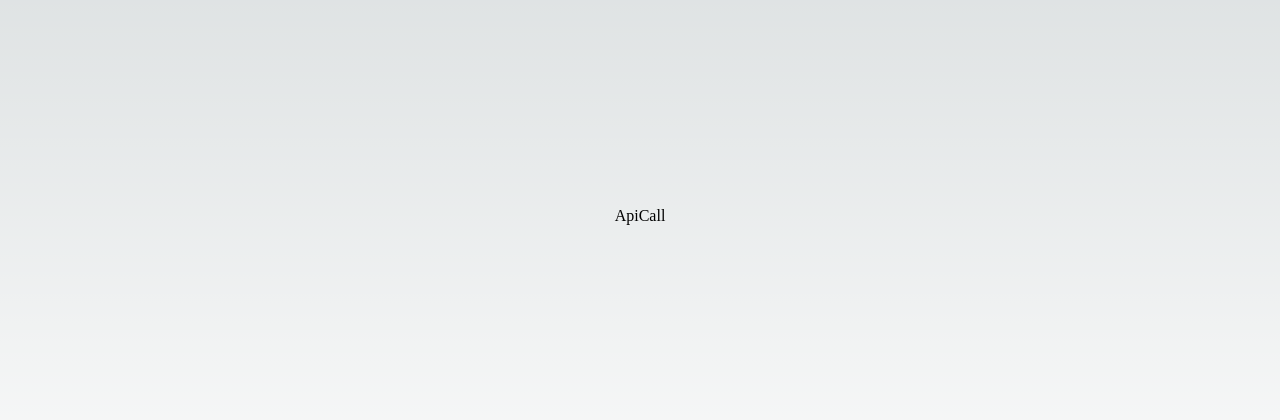
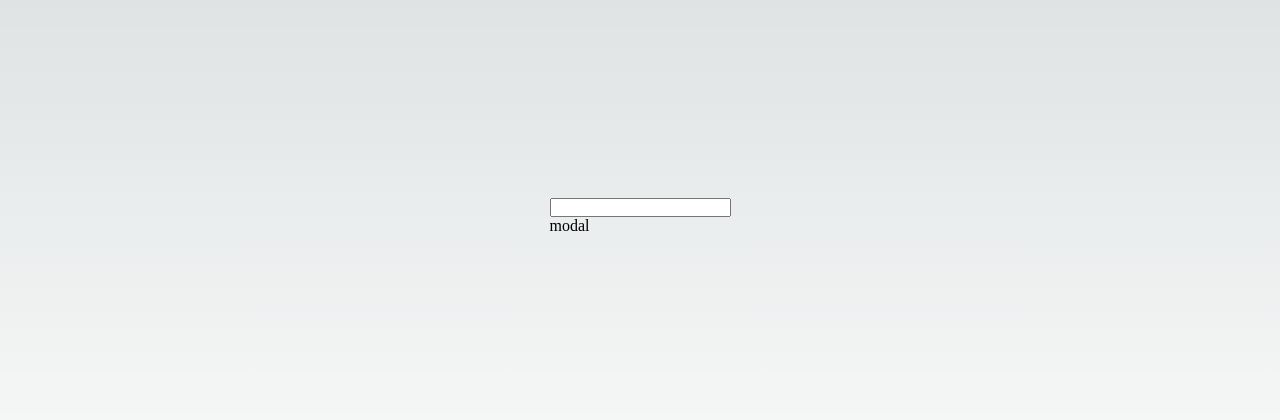
Before and after one commit to Aluonam/pt_051223, a Next.js app: page / in a window 1280 px wide. Shown: the part 184-604 px from the top of the page. Built offline with nearby package versions, Linux system fonts and the light colour scheme.

Commit message:
feat: structure

```diff
--- a/components/ApiCall.jsx
+++ b/components/ApiCall.jsx
@@ -1,8 +1,19 @@
-import React from 'react'
+import React, { useState } from 'react'
 
 const ApiCall = () => {
+
+    const [dataAPI, setDataAPI] = useState([])
+
+    const apiConsume = ()=>{
+
+    }
+
   return (
-    <div>ApiCall</div>
+    <>
+    <input></input>
+    <br></br>
+    modal
+    </>
   )
 }
 
```
